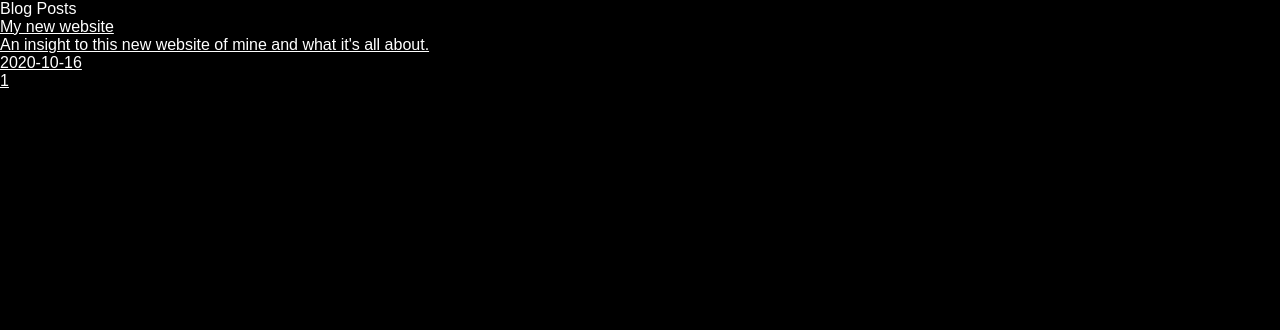
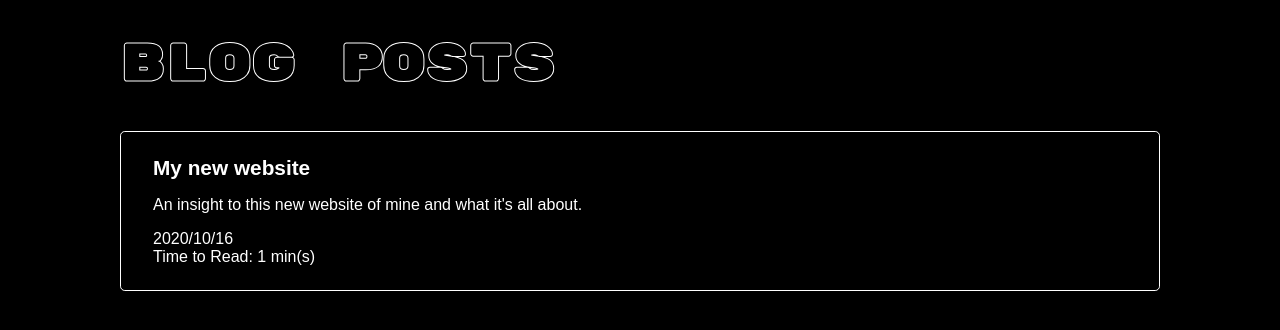
Before and after one commit to NicholasSebastian/nichsebastian.com, a Gatsby site: page /blog in a window 1280 px wide. Built offline with nearby package versions, Linux system fonts and the light colour scheme; Gatsby itself is replaced by a stand-in of ours; a web font is replaced by a local one.

Commit message:
removed redundant components

```diff
--- a/src/components/blogEntry.tsx
+++ /dev/null
@@ -1,14 +0,0 @@
-import React from "react";
-
-const Entry = ({ title, description, date, timeToRead }) => {
-    return (
-        <div>
-            <div>{title}</div>
-            <div>{description}</div>
-            <div>{date}</div>
-            <div>{timeToRead}</div>
-        </div>
-    );
-}
-
-export default Entry;
--- a/src/pages/blog.tsx
+++ b/src/pages/blog.tsx
@@ -2,26 +2,28 @@ import React from "react";
 import { graphql, Link } from "gatsby";
 
 import SEO from "../components/seo";
-import Entry from "../components/blogEntry";
 
 const Blog = ({ data }) => {
   const { edges } = data.allFile;
   return (
     <>
       <SEO title="Blog Posts" />
-      <div>Blog Posts</div>
+      <section id="blog-list">
+        <h2>Blog Posts</h2>
         {edges.map(({ node }) => {
           const post = node.childMarkdownRemark;
           return (
             <Link to={node.name}>
-            <Entry
-              title={post.frontmatter.title}
-              description={post.frontmatter.description}
-              date={post.frontmatter.date}
-              timeToRead={post.timeToRead} />
+              <div>
+                <div>{post.frontmatter.title}</div>
+                <div>{post.frontmatter.description}</div>
+                <div>{post.frontmatter.date.replace(/-/g, '/')}</div>
+                <div>{`Time to Read: ${post.timeToRead} min(s)`}</div>
+              </div>
             </Link>
           );
         })}
+      </section>
     </>
   );
 }
--- a/src/styles/global.css
+++ b/src/styles/global.css
@@ -22,7 +22,7 @@ body {
     overflow-x: hidden;
 }
 
-section {
+section, article {
     max-width: var(--width);
     margin: 0 auto;
 }
@@ -723,3 +723,47 @@ p {
 #contact > form > div:last-child button:focus {
     outline: none;
 }
+
+#blog-list > a {
+    text-decoration: none;
+}
+
+#blog-list > a > div {
+    border: 1px solid #fff;
+    border-radius: 0.3rem;
+    padding: 1.5rem 2rem;
+    transition: 0.2s;
+}
+
+#blog-list > a > div:hover {
+    background-color: #fff;
+}
+
+#blog-list > a > div:hover > div {
+    color: #000;
+}
+
+#blog-list > a > div > div:nth-child(1) {
+    font-size: 1.3rem;
+    font-weight: 700;
+}
+
+#blog-list > a > div > div:nth-child(2) {
+    margin: 1rem 0;
+}
+
+#post > h3 {
+    font-size: 2.5rem;
+}
+
+#post > div:nth-child(2) {
+
+}
+
+#post > div:nth-child(3) {
+
+}
+
+#post > div:last-child {
+
+}
```
Also changed, not shown: src/components/typeEffect.tsx (deleted, +0 -17 lines), src/templates/index.tsx (+17 -5 lines), src/templates/post.tsx (+5 -5 lines). Lines whose indentation alone changed are shown as unchanged.
